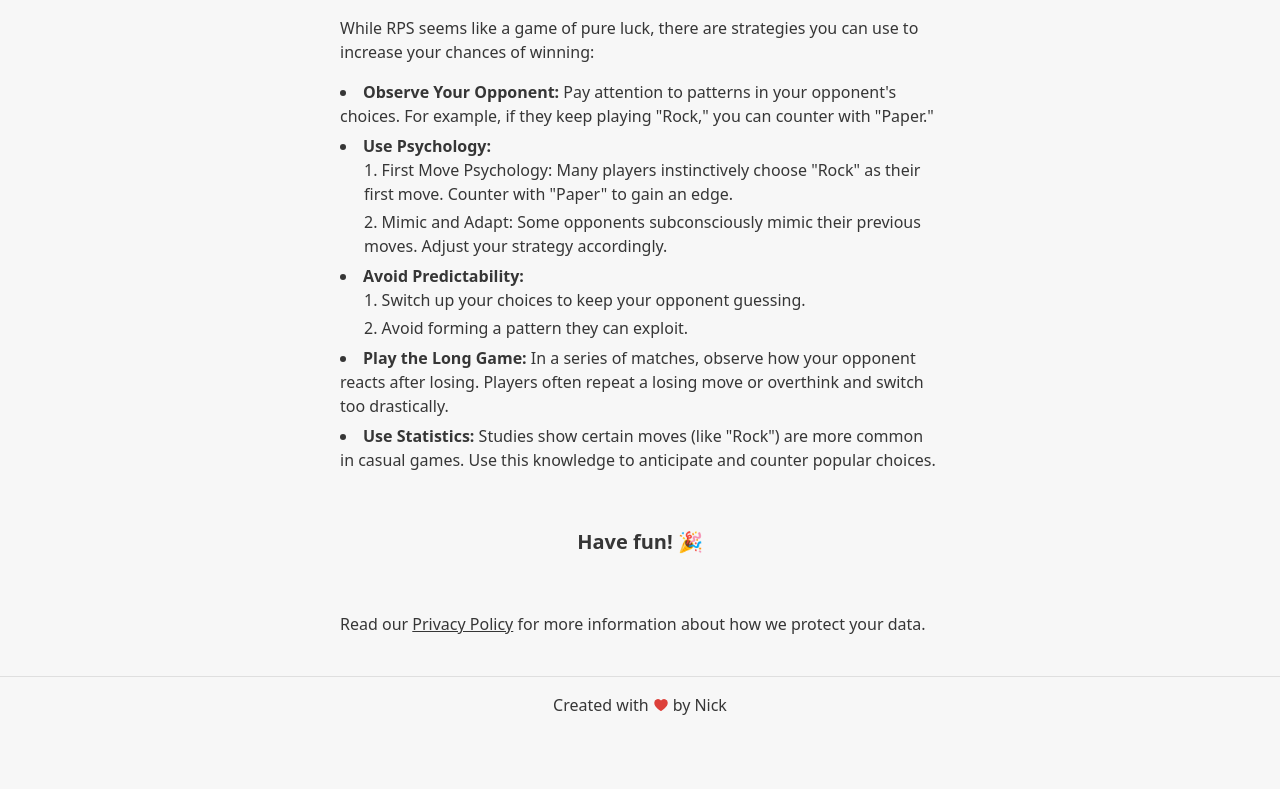
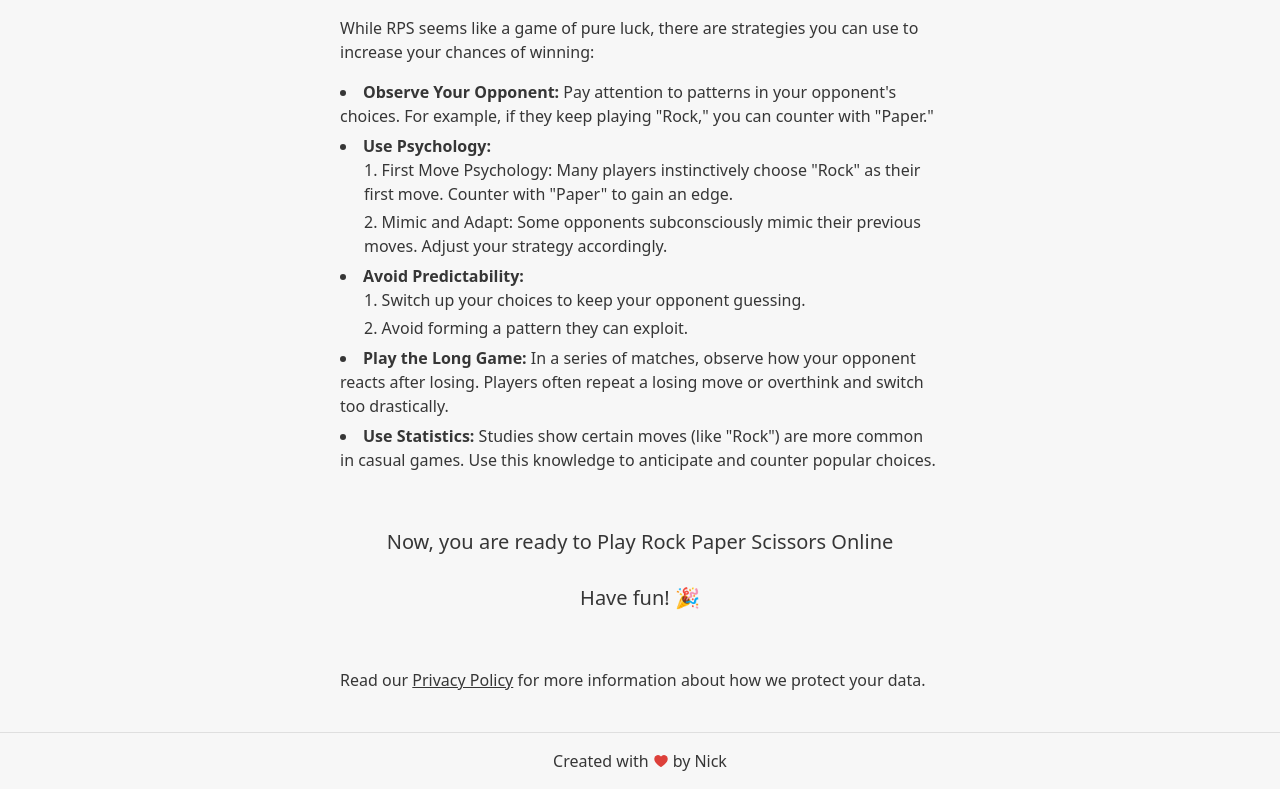
Before and after one commit to nicojuhari/rock-paper-scissors, a Nuxt app: page / in a window 1280 px wide. Shown: the part 1304-2093 px from the top of the page. Before the commit the page ends 2037 px from the top, so only its background shows below. Built offline with nearby package versions, Linux system fonts and the light colour scheme.

Commit message:
fix: copy errors

```diff
--- a/components/HomeContent.vue
+++ b/components/HomeContent.vue
@@ -42,7 +42,7 @@
             <li><strong>Play the Long Game: </strong> In a series of matches, observe how your opponent reacts after losing. Players often repeat a losing move or overthink and switch too drastically.</li>
             <li><strong>Use Statistics: </strong> Studies show certain moves (like "Rock") are more common in casual games. Use this knowledge to anticipate and counter popular choices.</li>
         </ul>
-        <div class="text-xl font-semibold mb-3 text-center pt-10">Have fun! 🎉</div>
+        <div class="text-xl font-medium mb-3 text-center pt-10">Now, you are ready to Play Rock Paper Scissors Online<br><br>Have fun! 🎉</div>
         <div class="py-10">Read our <nuxt-link to="/privacy" title="privacy poilicy"
                 class="underline">Privacy Policy</nuxt-link> for more information about how we protect your data.
         </div>
--- a/pages/index.vue
+++ b/pages/index.vue
@@ -27,10 +27,10 @@ const onCreateGame = async () => {
   <div class="container">
     <div class="mt-24 md:mt-32 space-y-2.5 text-center font-bold text-4xl md:text-5xl">
       <h1>
-        <span class="block mb-4">Play</span>
+        <span class="block mb-4">Play </span>
         <span class="text-blue-500">Rock </span>
         <span class="text-yellow-500">Paper </span>
-        <span class="text-red-500">Scissors</span>
+        <span class="text-red-500">Scissors </span>
         <span class="block mt-4">Online</span>
       </h1>
     </div>
```
